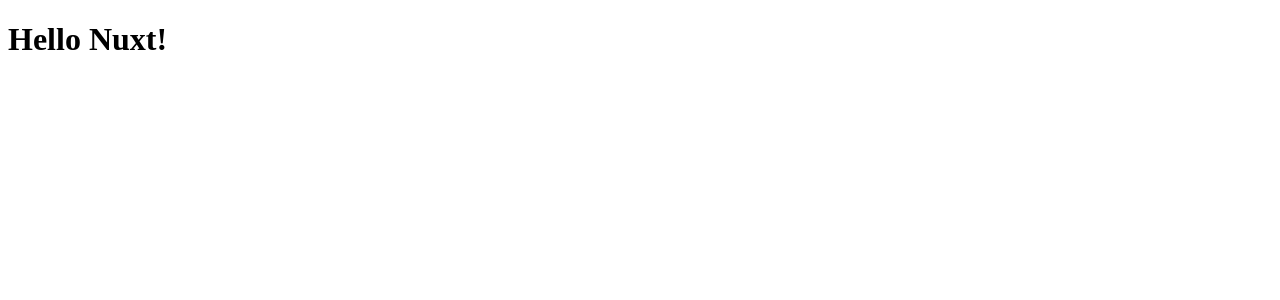
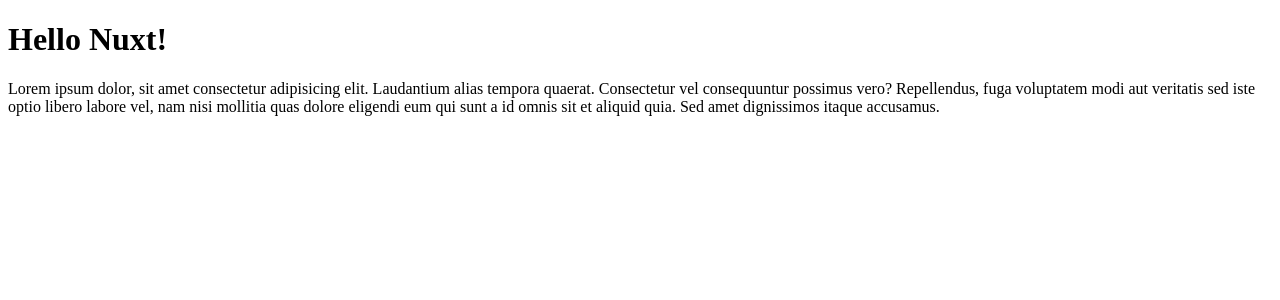
Before and after one commit to pabcrudel/my-first-nuxt-app, a Nuxt app: page / in a window 1280 px wide. Shown: the top 300 px of the page. Built offline with nearby package versions, Linux system fonts and the light colour scheme.

Commit message:
Added some example text to fill the website

```diff
--- a/pages/about.vue
+++ b/pages/about.vue
@@ -1,5 +1,10 @@
 <template>
   <h1>{{ title }}</h1>
+  <p>Lorem ipsum dolor, sit amet consectetur adipisicing elit. Laudantium alias
+  tempora quaerat. Consectetur vel consequuntur possimus vero? Repellendus, fuga
+  voluptatem modi aut veritatis sed iste optio libero labore vel, nam nisi
+  mollitia quas dolore eligendi eum qui sunt a id omnis sit et aliquid quia. Sed
+  amet dignissimos itaque accusamus.</p>
 </template>
 
 <script setup>
--- a/pages/index.vue
+++ b/pages/index.vue
@@ -1,3 +1,8 @@
 <template>
   <h1>Hello Nuxt!</h1>
+  <p>Lorem ipsum dolor, sit amet consectetur adipisicing elit. Laudantium alias
+  tempora quaerat. Consectetur vel consequuntur possimus vero? Repellendus, fuga
+  voluptatem modi aut veritatis sed iste optio libero labore vel, nam nisi
+  mollitia quas dolore eligendi eum qui sunt a id omnis sit et aliquid quia. Sed
+  amet dignissimos itaque accusamus.</p>
 </template>
--- a/pages/projects/[id].vue
+++ b/pages/projects/[id].vue
@@ -1,5 +1,10 @@
 <template>
   <h1>Project {{ id }}</h1>
+  <p>Lorem ipsum dolor, sit amet consectetur adipisicing elit. Laudantium alias
+  tempora quaerat. Consectetur vel consequuntur possimus vero? Repellendus, fuga
+  voluptatem modi aut veritatis sed iste optio libero labore vel, nam nisi
+  mollitia quas dolore eligendi eum qui sunt a id omnis sit et aliquid quia. Sed
+  amet dignissimos itaque accusamus.</p>
 </template>
 
 <script setup lang="ts">
--- a/pages/projects/index.vue
+++ b/pages/projects/index.vue
@@ -1,5 +1,10 @@
 <template>
   <h1>{{ title }}</h1>
+  <p>Lorem ipsum dolor, sit amet consectetur adipisicing elit. Laudantium alias
+  tempora quaerat. Consectetur vel consequuntur possimus vero? Repellendus, fuga
+  voluptatem modi aut veritatis sed iste optio libero labore vel, nam nisi
+  mollitia quas dolore eligendi eum qui sunt a id omnis sit et aliquid quia. Sed
+  amet dignissimos itaque accusamus.</p>
 </template>
 
 <script setup lang="ts">
```
